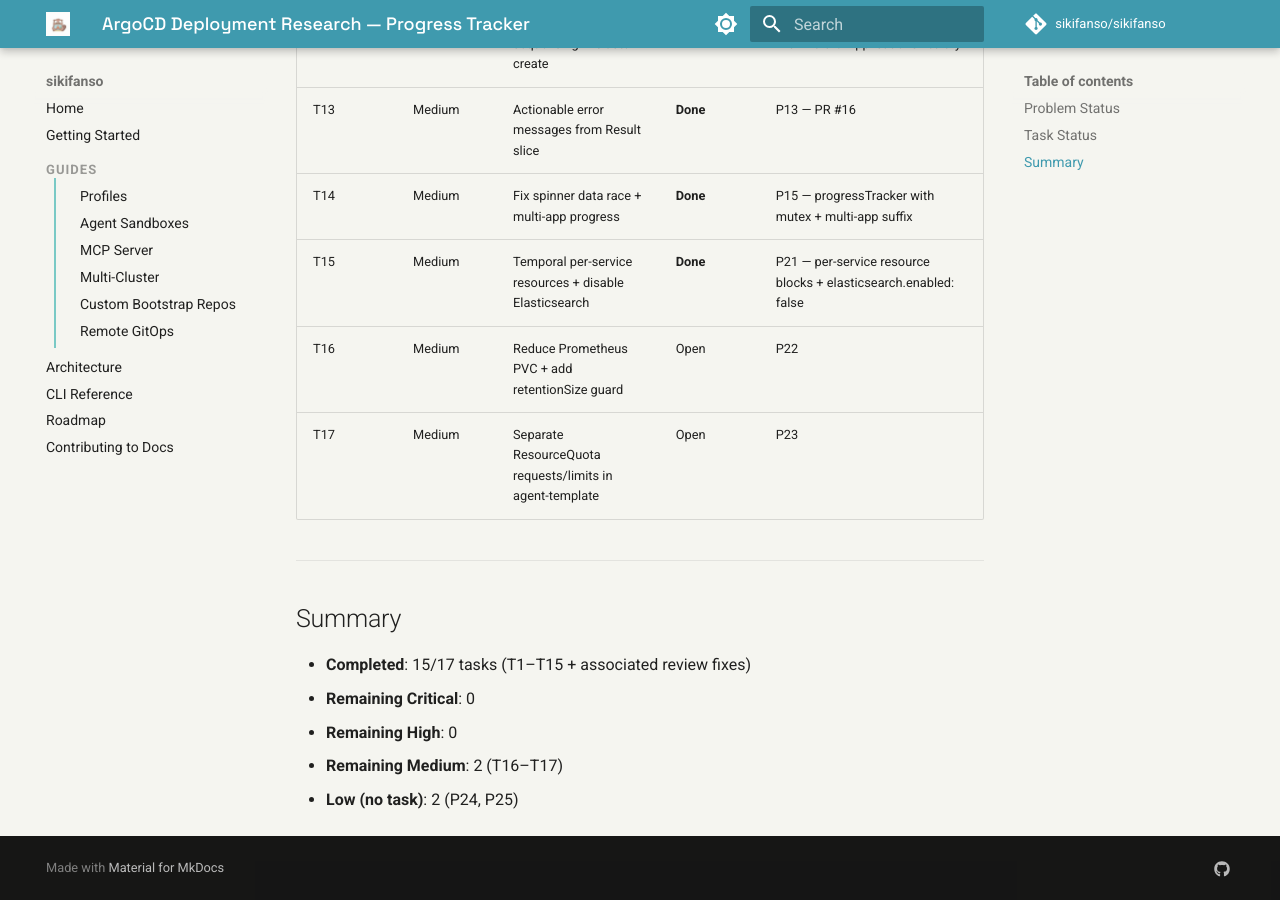
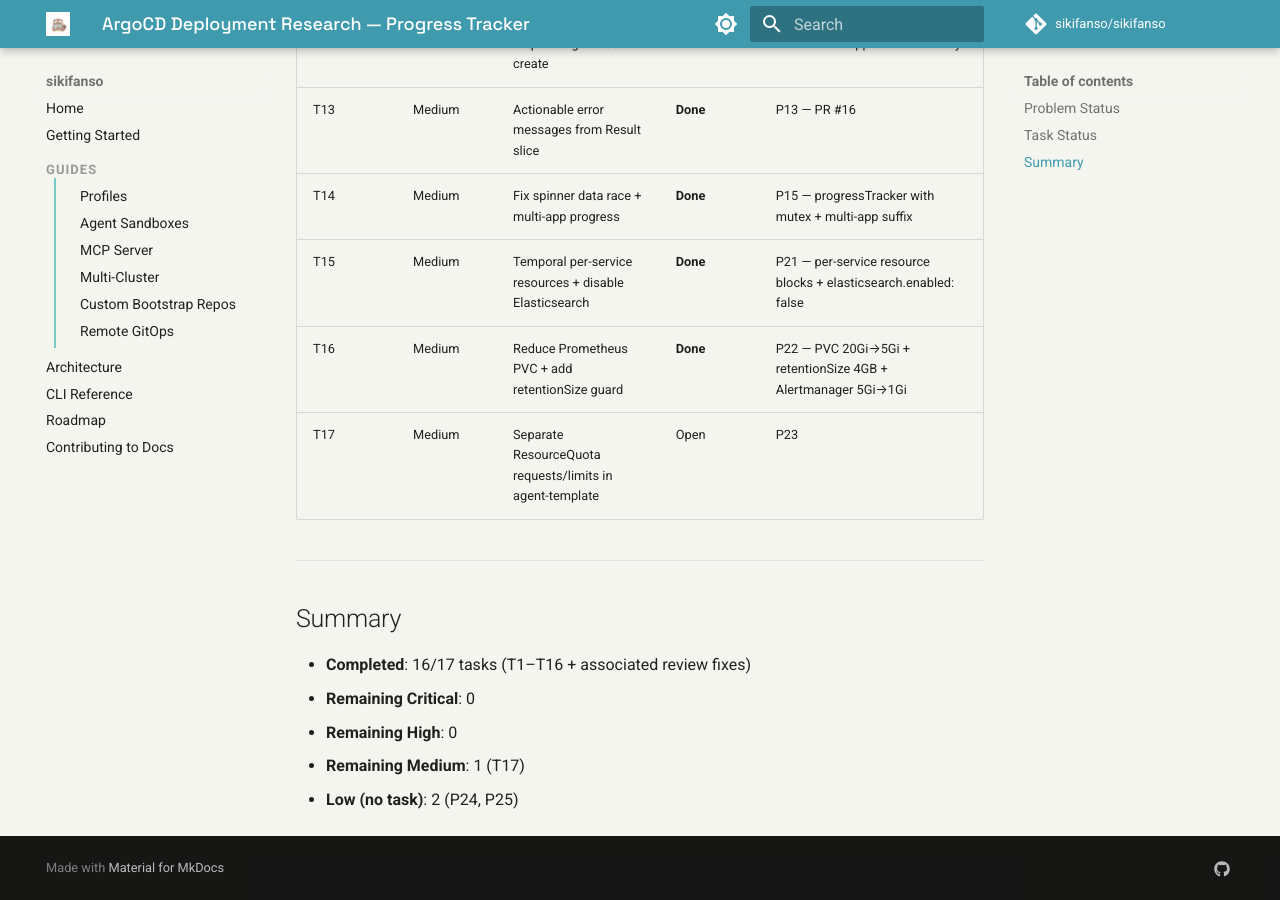
Before and after one commit to sikifanso/sikifanso, an MkDocs documentation site: the page built from docs/superpowers/reports/2026-04-04-argocd-deployment-progress.md, in a window 1280 px wide and 900 px high, scrolled down 3458 px. Built offline with MkDocs 1.6.1 and Material for MkDocs 9.7.7, drawn with Linux system fonts in a browser that asks for light colours; comment, search, counter and statistics services are not loaded; some of the changed text lies outside the part shown.

Commit message:
mark T16 (Prometheus PVC + retentionSize) as done in progress tracker (#19)

```diff
--- a/docs/superpowers/reports/2026-04-04-argocd-deployment-progress.md
+++ b/docs/superpowers/reports/2026-04-04-argocd-deployment-progress.md
@@ -31,7 +31,7 @@
 | P19 | Medium | gRPC connection has no keep-alive | Open | |
 | P20 | Medium | agent-full exceeds safe memory for 8-16 GiB hosts | Open | |
 | P21 | Medium | Temporal values missing per-service resources + Elasticsearch | **Done** | Per-service resources + elasticsearch.enabled: false |
-| P22 | Medium | Prometheus PVC oversized at 20 GiB | Open | |
+| P22 | Medium | Prometheus PVC oversized at 20 GiB | **Done** | PVC 20Gi→5Gi, retentionSize 4GB, Alertmanager 5Gi→1Gi |
 | P23 | Medium | Agent sandbox ResourceQuota forces Guaranteed QoS | Open | |
 | P24 | Low | cnpg-operator has no resource requests/limits | Open | |
 | P25 | Low | nemo-guardrails has no LLM endpoint configured | Open | |
@@ -57,15 +57,15 @@
 | T13 | Medium | Actionable error messages from Result slice | **Done** | P13 — PR #16 |
 | T14 | Medium | Fix spinner data race + multi-app progress | **Done** | P15 — progressTracker with mutex + multi-app suffix |
 | T15 | Medium | Temporal per-service resources + disable Elasticsearch | **Done** | P21 — per-service resource blocks + elasticsearch.enabled: false |
-| T16 | Medium | Reduce Prometheus PVC + add retentionSize guard | Open | P22 |
+| T16 | Medium | Reduce Prometheus PVC + add retentionSize guard | **Done** | P22 — PVC 20Gi→5Gi + retentionSize 4GB + Alertmanager 5Gi→1Gi |
 | T17 | Medium | Separate ResourceQuota requests/limits in agent-template | Open | P23 |
 
 ---
 
 ## Summary
 
-- **Completed**: 15/17 tasks (T1–T15 + associated review fixes)
+- **Completed**: 16/17 tasks (T1–T16 + associated review fixes)
 - **Remaining Critical**: 0
 - **Remaining High**: 0
-- **Remaining Medium**: 2 (T16–T17)
+- **Remaining Medium**: 1 (T17)
 - **Low (no task)**: 2 (P24, P25)
```
